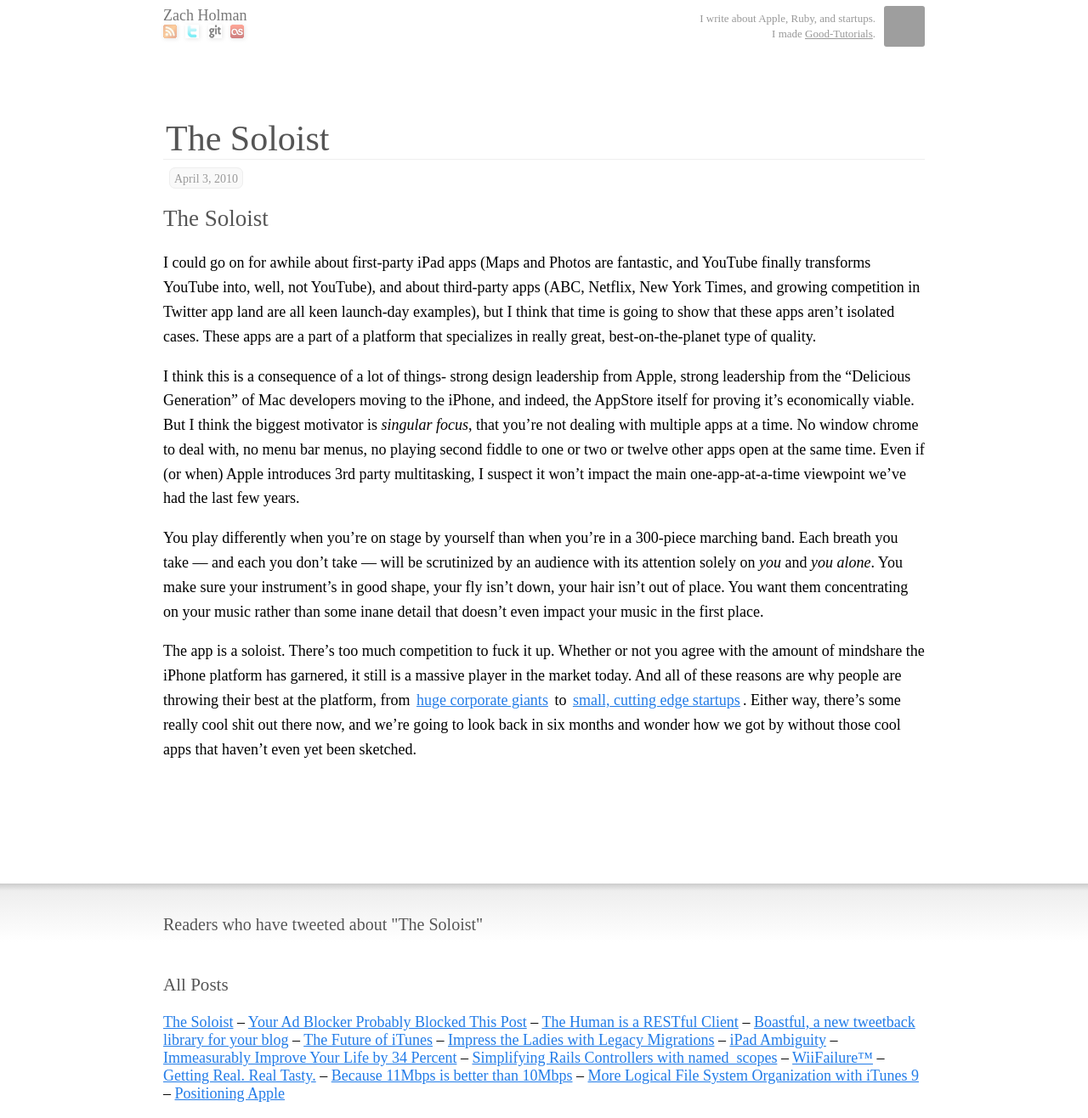
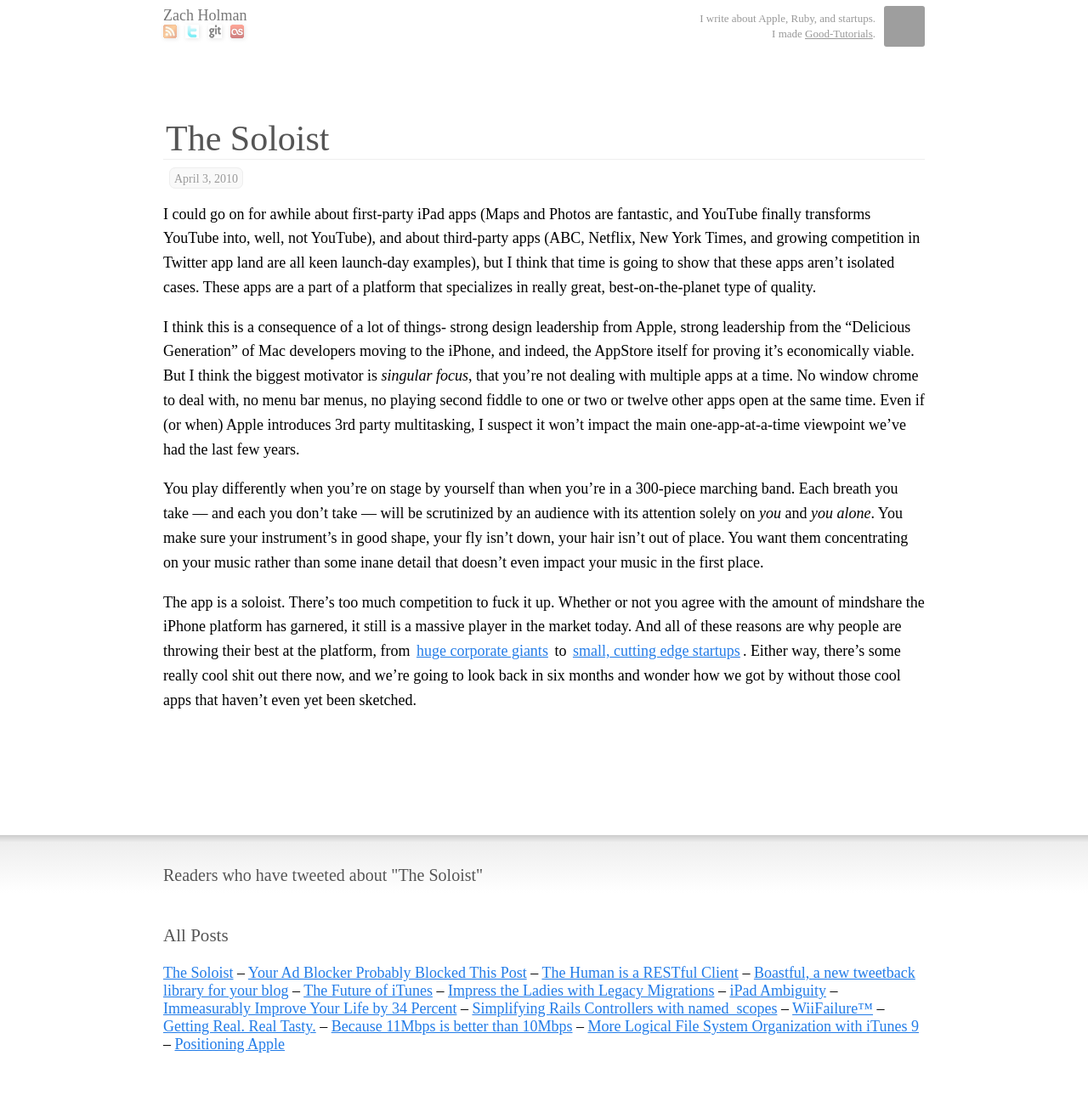
Before and after one commit to broccolini/designertocoder.github.com, a Jekyll site: the page built from _posts/2010-04-03-the-soloist.markdown, in a window 1280 px wide. Shown: the whole page at 85% size. Built offline with Jekyll 4.4.1, drawn with Linux system fonts in a browser that asks for light colours; nearby versions of some CDN libraries; Markdown is read by kramdown in place of the engine named in the settings; after the commit the page ends 1258 px from its top, so only the background shows below that; grey boxes are pictures that could not be loaded.

Commit message:
Double titles? What are we, barbarians?

```diff
--- a/_posts/2010-04-03-the-soloist.markdown
+++ b/_posts/2010-04-03-the-soloist.markdown
@@ -2,8 +2,6 @@
 layout: post
 title: The Soloist
 ---
-
-## The Soloist
 
 I could go on for awhile about first-party iPad apps (Maps and Photos are fantastic, and YouTube finally transforms YouTube into, well, not YouTube), and about third-party apps (ABC, Netflix, New York Times, and growing competition in Twitter app land are all keen launch-day examples), but I think that time is going to show that these apps aren't isolated cases. These apps are a part of a platform that specializes in really great, best-on-the-planet type of quality.
 
```
